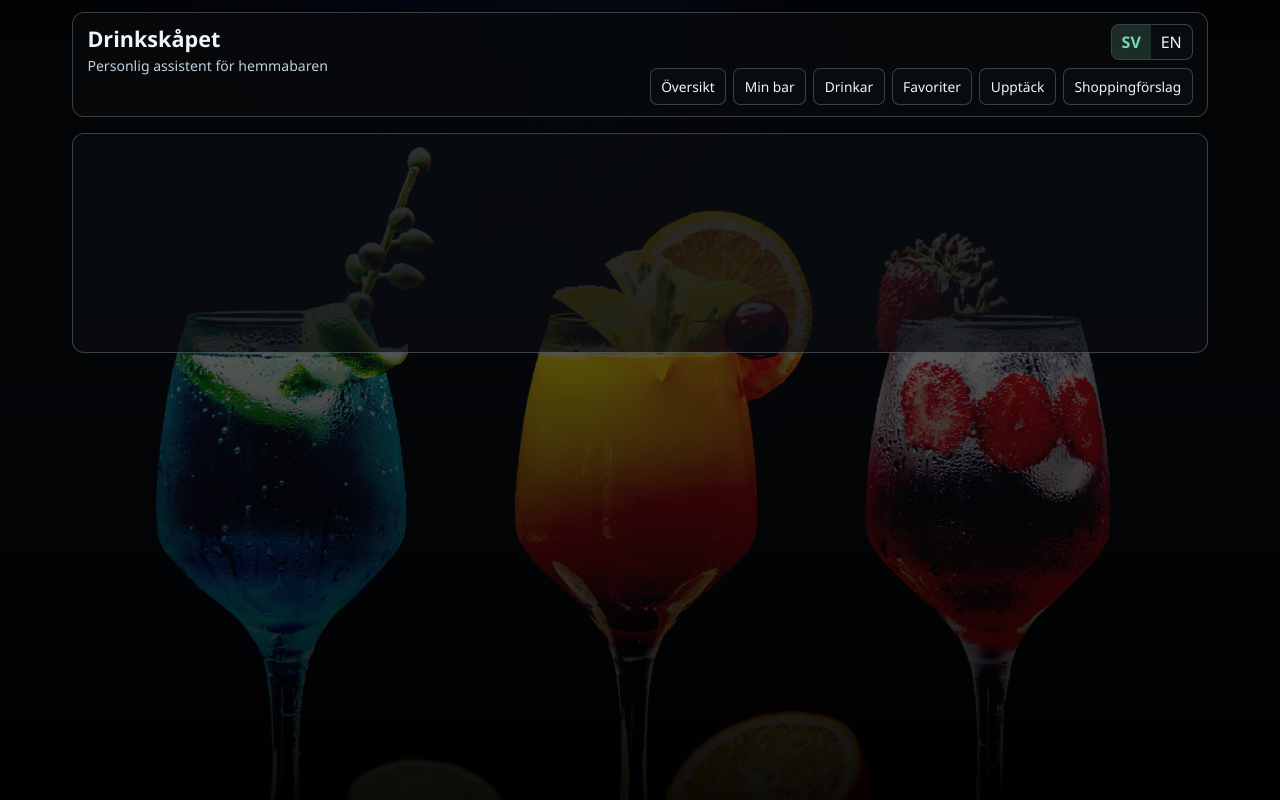
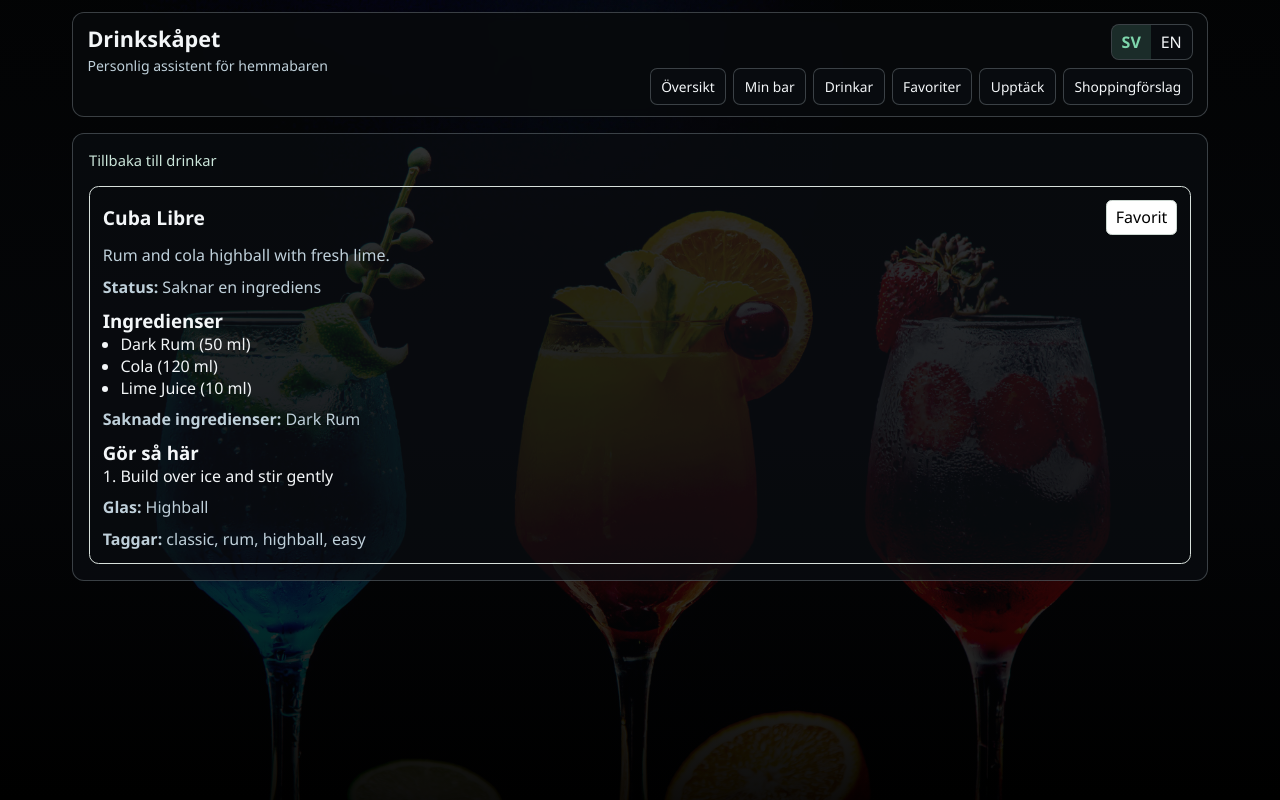
Before and after one commit to tobisen/drinkskapet, a Vue app: page /drinks/cuba-libre in a window 1280 px wide. Built offline with nearby package versions, Linux system fonts and the light colour scheme; the HTML template or start-up script is replaced by a standard one.

Commit message:
Add drink detail view with inventory match status and favorites toggle

```diff
--- a/src/router/index.ts
+++ b/src/router/index.ts
@@ -2,6 +2,7 @@ import { createRouter, createWebHistory } from 'vue-router'
 import DashboardView from '../views/DashboardView.vue'
 import InventoryView from '../views/InventoryView.vue'
 import DrinksView from '../views/DrinksView.vue'
+import DrinkDetailView from '../views/DrinkDetailView.vue'
 import FavoritesView from '../views/FavoritesView.vue'
 import DiscoverView from '../views/DiscoverView.vue'
 import ShoppingSuggestionsView from '../views/ShoppingSuggestionsView.vue'
@@ -25,6 +26,11 @@ const router = createRouter({
       component: DrinksView,
     },
     {
+      path: '/drinks/:id',
+      name: 'drink-detail',
+      component: DrinkDetailView,
+    },
+    {
       path: '/favorites',
       name: 'favorites',
       component: FavoritesView,
--- /dev/null
+++ b/src/views/DrinkDetailView.vue
@@ -0,0 +1,224 @@
+<script lang="ts">
+import { defineComponent } from 'vue'
+import { seedDrinks } from '../data/seedDrinks'
+import { useInventory } from '../features/inventory/useInventory'
+import { useDrinkFavorites } from '../features/drinks/useDrinkFavorites'
+import { getDrinkRecommendations } from '../features/recommendations/recommendationService'
+import type { DrinkRecipe } from '../features/drinks/types'
+
+const text = {
+  sv: {
+    backToDrinks: 'Tillbaka till drinkar',
+    notFoundTitle: 'Drink hittades inte',
+    notFoundText: 'Den valda drinken finns inte i seed-data.',
+    ingredients: 'Ingredienser',
+    missingIngredients: 'Saknade ingredienser',
+    method: 'Gör så här',
+    glass: 'Glas',
+    tags: 'Taggar',
+    status: 'Status',
+    canMakeNow: 'Kan göra nu',
+    missingOne: 'Saknar en ingrediens',
+    missingMultiple: 'Saknar flera ingredienser',
+    favorite: 'Favorit',
+    unfavorite: 'Ta bort favorit',
+  },
+  en: {
+    backToDrinks: 'Back to Drinks',
+    notFoundTitle: 'Drink not found',
+    notFoundText: 'The selected drink does not exist in seed data.',
+    ingredients: 'Ingredients',
+    missingIngredients: 'Missing ingredients',
+    method: 'Method',
+    glass: 'Glass',
+    tags: 'Tags',
+    status: 'Status',
+    canMakeNow: 'Can Make Now',
+    missingOne: 'Missing One Ingredient',
+    missingMultiple: 'Missing Multiple Ingredients',
+    favorite: 'Favorite',
+    unfavorite: 'Unfavorite',
+  },
+} as const
+
+type LanguageCode = keyof typeof text
+
+export default defineComponent({
+  name: 'DrinkDetailView',
+  inject: ['appLanguage'],
+  data() {
+    return {
+      inventoryStore: useInventory(),
+      drinkFavoritesStore: useDrinkFavorites(),
+    }
+  },
+  computed: {
+    t() {
+      const selected =
+        ((this.appLanguage as { selected: LanguageCode } | undefined)?.selected ??
+          'sv') as LanguageCode
+      return text[selected]
+    },
+    drinkId(): string {
+      return String(this.$route.params.id ?? '')
+    },
+    drink(): DrinkRecipe | undefined {
+      return seedDrinks.find((item) => item.id === this.drinkId)
+    },
+    drinkRecommendationEntry() {
+      if (!this.drink) {
+        return null
+      }
+
+      const recommendations = getDrinkRecommendations(this.inventoryStore.inventoryItems, [this.drink])
+      return (
+        recommendations.canMakeNow[0] ??
+        recommendations.missingOneIngredient[0] ??
+        recommendations.missingMultipleIngredients[0] ??
+        null
+      )
+    },
+    drinkStatusLabel(): string {
+      if (!this.drinkRecommendationEntry) {
+        return '-'
+      }
+
+      const missingCount = this.drinkRecommendationEntry.missingIngredients.length
+
+      if (missingCount === 0) {
+        return this.t.canMakeNow
+      }
+
+      if (missingCount === 1) {
+        return this.t.missingOne
+      }
+
+      return this.t.missingMultiple
+    },
+    methodSteps(): string[] {
+      if (!this.drink?.method) {
+        return []
+      }
+
+      return this.drink.method
+        .split('.')
+        .map((step) => step.trim())
+        .filter((step) => step.length > 0)
+    },
+  },
+  methods: {
+    toggleFavorite() {
+      if (!this.drink) {
+        return
+      }
+
+      this.drinkFavoritesStore.toggleDrinkFavorite(this.drink.id)
+    },
+    isFavorite(drinkId: string): boolean {
+      return this.drinkFavoritesStore.isDrinkFavorite(drinkId)
+    },
+  },
+})
+</script>
+
+<template>
+  <section class="view detail-view">
+    <RouterLink class="back-link" to="/drinks">{{ t.backToDrinks }}</RouterLink>
+
+    <div v-if="!drink" class="not-found">
+      <h2>{{ t.notFoundTitle }}</h2>
+      <p>{{ t.notFoundText }}</p>
+    </div>
+
+    <article v-else class="detail-card">
+      <div class="title-row">
+        <h2>{{ drink.name }}</h2>
+        <button type="button" @click="toggleFavorite">
+          {{ isFavorite(drink.id) ? t.unfavorite : t.favorite }}
+        </button>
+      </div>
+
+      <p>{{ drink.description }}</p>
+      <p><strong>{{ t.status }}:</strong> {{ drinkStatusLabel }}</p>
+
+      <div>
+        <h3>{{ t.ingredients }}</h3>
+        <ul>
+          <li v-for="ingredient in drink.ingredients" :key="ingredient.name">
+            {{ ingredient.name }} ({{ ingredient.amount }})
+          </li>
+        </ul>
+      </div>
+
+      <p v-if="drinkRecommendationEntry && drinkRecommendationEntry.missingIngredients.length > 0">
+        <strong>{{ t.missingIngredients }}:</strong>
+        {{ drinkRecommendationEntry.missingIngredients.map((item) => item.name).join(', ') }}
+      </p>
+
+      <div>
+        <h3>{{ t.method }}</h3>
+        <ol v-if="methodSteps.length > 0">
+          <li v-for="step in methodSteps" :key="step">{{ step }}</li>
+        </ol>
+        <p v-else>{{ drink.method }}</p>
+      </div>
+
+      <p v-if="drink.glass"><strong>{{ t.glass }}:</strong> {{ drink.glass }}</p>
+      <p v-if="drink.tags.length > 0"><strong>{{ t.tags }}:</strong> {{ drink.tags.join(', ') }}</p>
+    </article>
+  </section>
+</template>
+
+<style scoped>
+.detail-view {
+  display: grid;
+  gap: 1rem;
+}
+
+.back-link {
+  color: #cbe6da;
+  text-decoration: none;
+  font-size: 0.92rem;
+}
+
+.not-found,
+.detail-card {
+  border: 1px solid #d7e0db;
+  border-radius: 0.6rem;
+  padding: 0.8rem;
+  display: grid;
+  gap: 0.6rem;
+}
+
+.title-row {
+  display: flex;
+  justify-content: space-between;
+  align-items: center;
+  gap: 0.5rem;
+}
+
+.title-row h2,
+.detail-card h3,
+.not-found h2 {
+  margin: 0;
+}
+
+.detail-card p,
+.not-found p {
+  margin: 0;
+}
+
+.detail-card ul,
+.detail-card ol {
+  margin: 0;
+  padding-left: 1.1rem;
+}
+
+.title-row button {
+  font: inherit;
+  border: 1px solid #cdd8d2;
+  background: #fff;
+  border-radius: 0.35rem;
+  padding: 0.35rem 0.55rem;
+}
+</style>
--- a/src/views/DrinksView.vue
+++ b/src/views/DrinksView.vue
@@ -188,7 +188,9 @@ export default defineComponent({
     <section v-if="filteredDrinks.length > 0" class="group">
       <article v-for="item in filteredDrinks" :key="item.entry.drink.id" class="drink-card">
         <div class="title-row">
-          <strong>{{ item.entry.drink.name }}</strong>
+          <RouterLink class="drink-link" :to="`/drinks/${item.entry.drink.id}`">
+            {{ item.entry.drink.name }}
+          </RouterLink>
           <button type="button" @click="toggleFavorite(item.entry.drink.id)">
             {{ isFavorite(item.entry.drink.id) ? t.unfavorite : t.favorite }}
           </button>
@@ -287,4 +289,10 @@ export default defineComponent({
   border-radius: 0.35rem;
   padding: 0.35rem 0.55rem;
 }
+
+.drink-link {
+  color: inherit;
+  text-decoration: none;
+  font-weight: 600;
+}
 </style>
```
Also changed, not shown: 2 other files (tests, documents, lock files or other folders).
